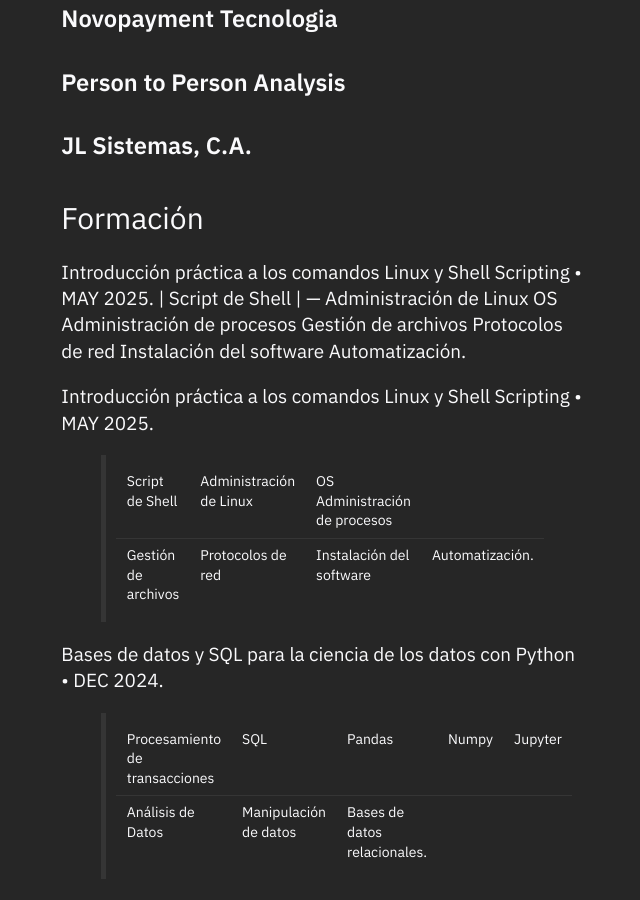
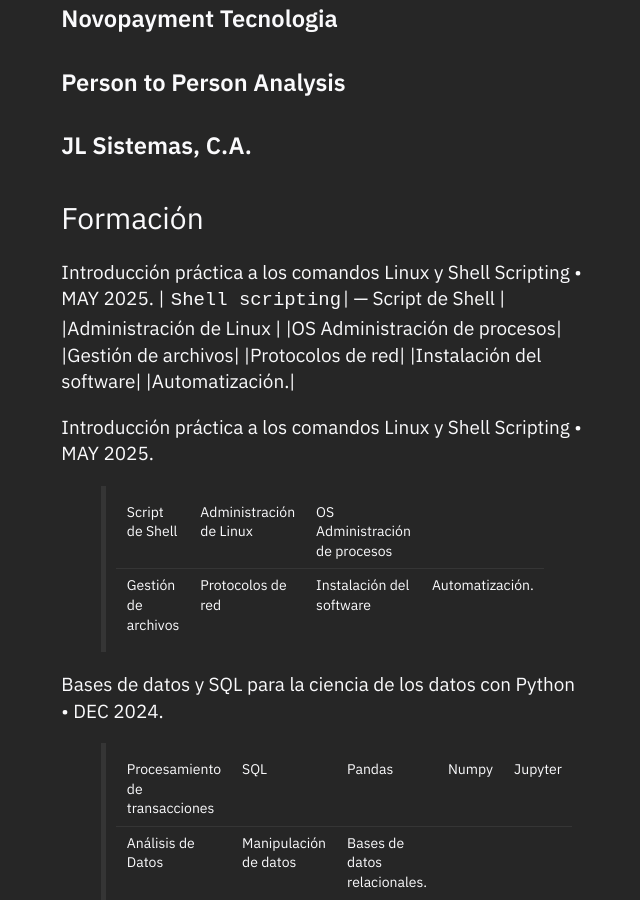
Before and after one commit to batistayureiba/batistayureiba.github.io, a Jekyll site: the page built from _posts/2025-05-24-about.md, in a window 1280 px wide and 900 px high, scrolled down 1174 px. Shown: the whole window, without its empty margins (317-957 px from the left). Built offline with Jekyll 4.4.1, drawn with Linux system fonts in a browser that asks for light colours.

Commit message:
Update 2025-05-24-about.md

```diff
--- a/_posts/2025-05-24-about.md
+++ b/_posts/2025-05-24-about.md
@@ -32,14 +32,15 @@
 ### Formación
 
 Introducción práctica a los comandos Linux y Shell Scripting • MAY 2025.
-| Script de Shell |
+| `Shell scripting`|
 ---
-Administración de Linux
-OS Administración de procesos
-Gestión de archivos
-Protocolos de red
-Instalación del software
-Automatización.
+Script de Shell |
+|Administración de Linux |
+|OS Administración de procesos|
+|Gestión de archivos|
+|Protocolos de red|
+|Instalación del software|
+|Automatización.|
 
 Introducción práctica a los comandos Linux y Shell Scripting • MAY 2025.
 > Script de Shell | Administración de Linux | OS Administración de procesos
```
